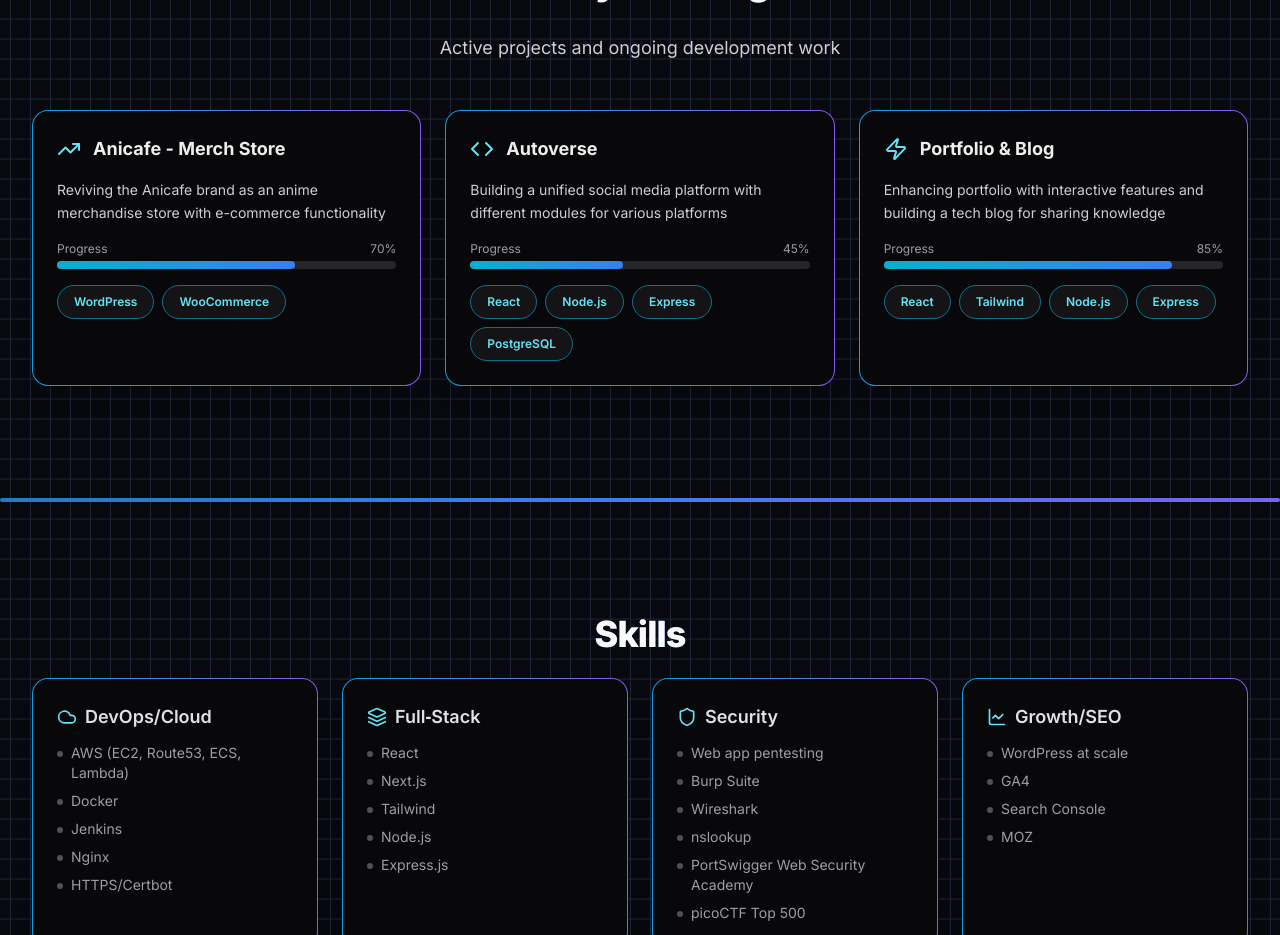
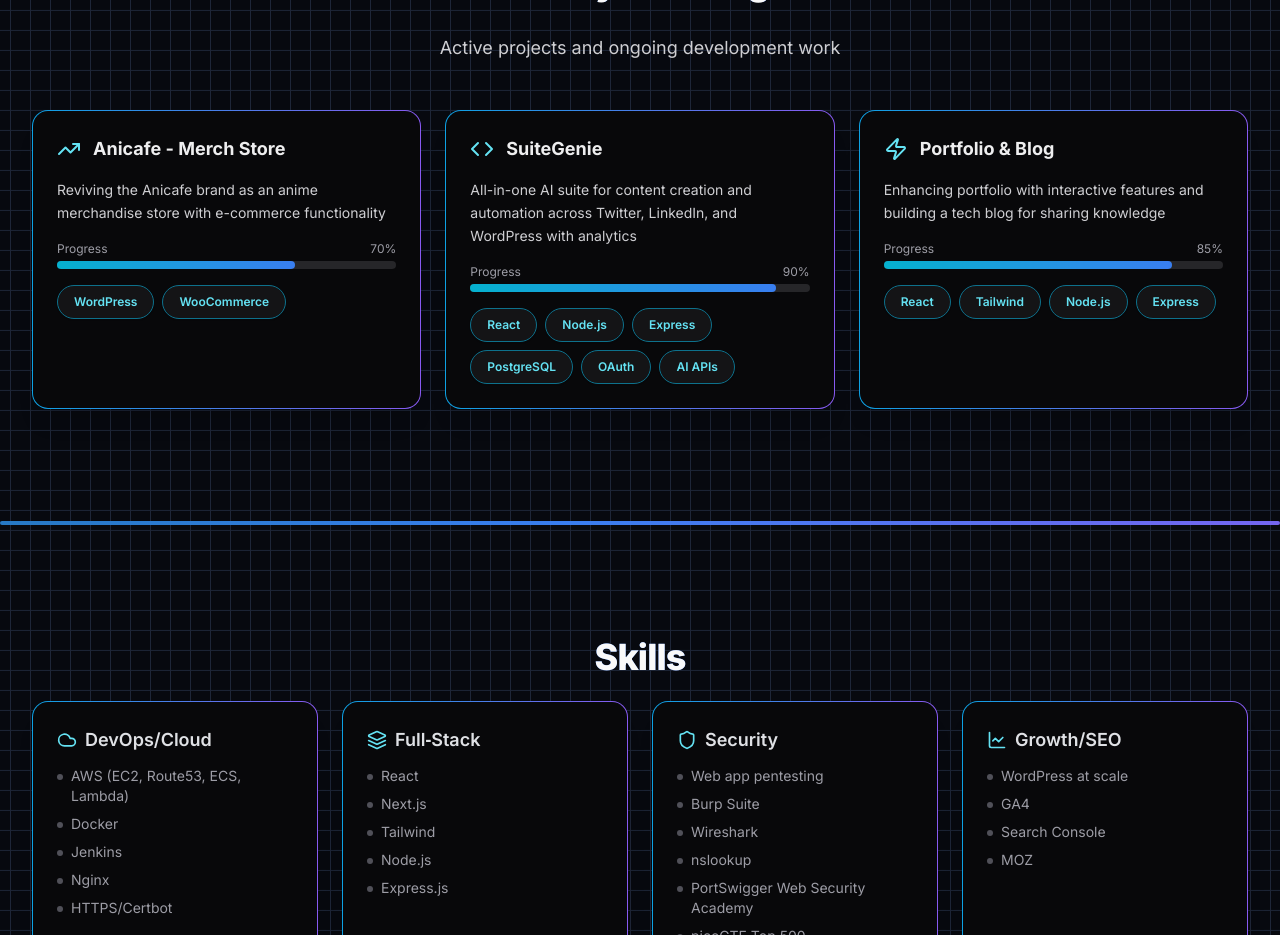
Before and after one commit to Kanishk2404/saraswatportfolio, a React (Vite) app in the folder client/: page / in a window 1280 px wide. Shown: the part 1060-1995 px from the top of the page. Built offline with nearby package versions, Linux system fonts and the light colour scheme.

Commit message:
updating

```diff
--- a/client/src/data/blog.js
+++ b/client/src/data/blog.js
@@ -49,7 +49,7 @@
 
         <div class="mb-6">
           <blockquote class="border-l-4 border-cyan-500 pl-4 italic text-zinc-300">
-            <p>Search Engine Optimization (SEO) in 2025 is no longer just about keywords — it's about experience, trust, and adaptability. Search engines now evaluate how well your website serves users through E-E-A-T (Expertise, Experience, Authoritativeness, Trustworthiness), Core Web Vitals, and structured data.</p>
+            <p>Search Engine Optimization (SEO) in 2025 is no longer just about keywords - it's about experience, trust, and adaptability. Search engines now evaluate how well your website serves users through E-E-A-T (Expertise, Experience, Authoritativeness, Trustworthiness), Core Web Vitals, and structured data.</p>
           </blockquote>
         </div>
 
@@ -138,7 +138,7 @@
 
         <details class="mb-4">
           <summary class="cursor-pointer font-medium text-cyan-300 hover:text-cyan-200">Is SEO still relevant in 2025?</summary>
-          <p class="mt-2 text-zinc-300">Yes — SEO has evolved, but it remains essential for visibility, credibility, and organic growth.</p>
+          <p class="mt-2 text-zinc-300">Yes - SEO has evolved, but it remains essential for visibility, credibility, and organic growth.</p>
         </details>
 
         <details class="mb-4">
@@ -158,7 +158,7 @@
 
         <details class="mb-4">
           <summary class="cursor-pointer font-medium text-cyan-300 hover:text-cyan-200">Should I use AI for SEO content?</summary>
-          <p class="mt-2 text-zinc-300">Yes — use AI for drafts and ideation, but always edit for accuracy, tone, and originality.</p>
+          <p class="mt-2 text-zinc-300">Yes - use AI for drafts and ideation, but always edit for accuracy, tone, and originality.</p>
         </details>
 
         <h2 class="text-xl font-semibold mt-6 mb-2">Conclusion</h2>
@@ -205,7 +205,7 @@
         <p>When I pushed the Docker images live, I didn't expect much at first. The pull counter climbed steadily - some users were friends or fellow developers I knew, but I guess at least 20 downloads came from outside our circle.</p>
         <img src="/images/dockerhub.png" alt="DockerHub Pulls" class="rounded-xl my-6" />
         <p>It felt encouraging to see real people interested in something that was supposed to be obsolete.</p>
-        <p>The memory hit me like a wave. My anime website days — the endless cycle of creating content for the site while spending hours crafting social media posts to promote it. The stress of maintaining presence across platforms while tools like Hootsuite demanded expensive monthly fees made it clear I wasn't alone in this struggle.</p>
+        <p>The memory hit me like a wave. My anime website days - the endless cycle of creating content for the site while spending hours crafting social media posts to promote it. The stress of maintaining presence across platforms while tools like Hootsuite demanded expensive monthly fees made it clear I wasn't alone in this struggle.</p>
 
         <h2>Chapter 3: The Vision</h2>
         <p>After starting to build the Tweet Automator for multiple users and the platform, I contacted my teammates Abhay Bharti and Ashutosh Singh. We started ambitious: separate modules for the main platform, Twitter integration, and LinkedIn automation. We thought modularity meant smart architecture.</p>
--- a/client/src/data/projects.js
+++ b/client/src/data/projects.js
@@ -48,7 +48,7 @@
     ]
   },
   'cloud-bouncer': {
-    title: 'Cloud Bouncer (2024) — SIH (MoD) DDoS/DoS Protection Tool',
+    title: 'Cloud Bouncer (2024) - SIH (MoD) DDoS/DoS Protection Tool',
     role: 'Team Lead',
     oneLiner: 'AI-powered DDoS/DoS protection tool with automated detection, response, and analysis. Built for Smart India Hackathon with comprehensive traffic monitoring and protection modules.',
     highlights: [
@@ -181,7 +181,7 @@
   },
   'ec2-nginx-https': {
     title: 'EC2 + Route53 + Nginx + HTTPS Production Deployment (2025)',
-    oneLiner: 'Full production deployment of Autoverse platform from localhost to https://kanishksaraswat.me with complete DevOps infrastructure.',
+    oneLiner: 'Full production deployment of SuiteGenie platform from localhost to https://kanishksaraswat.me with complete DevOps infrastructure.',
     infrastructure: [
       'AWS EC2 (Ubuntu) with proper security groups (ports 22, 80, 443)',
       'Route 53 DNS management with A records for kanishksaraswat.me',
@@ -231,17 +231,17 @@
 
 export const ventures = [
   {
-    id: 'autoverse',
-    title: 'Autoverse',
-    description: 'Building a platform that includes AI with modular tools for content and social workflows. Starting with separate modules; simple, logged‑in access. Also built a local AI for content development; will host publicly after traction (traffic, initial revenue, or grant).',
-    status: 'Building',
+    id: 'suitegenie',
+    title: 'SuiteGenie',
+    description: 'The all-in-one AI suite for creators, marketers, and teams. Effortlessly generate, schedule, and manage content across every platform. Features Tweet Genie, LinkedIn Automator, and WordPress Automator with OAuth integration, bulk content creation, and performance analytics.',
+    status: 'Live',
     image: '/images/profile.jpg', // No direct match, using profile.jpg
-    cta: 'Contact',
-    ctaLink: '/contact',
+    cta: 'Visit SuiteGenie',
+    ctaLink: 'https://suitegenie.com',
   },
   {
     id: 'anicafe-merch',
-    title: 'Anicafe — Merch',
+    title: 'Anicafe - Merch',
     description: 'Reviving the Anicafe brand as an anime merchandise store with a modern e‑commerce stack and CI/CD.',
     status: 'In progress',
     image: '/images/anicafe2.jpeg',
--- a/client/src/pages/Experience.jsx
+++ b/client/src/pages/Experience.jsx
@@ -52,6 +52,21 @@
 
         {/* Experience Timeline */}
         <div className="space-y-8">
+          <Exp
+            company="Bluez"
+            role="Website Development/SEO"
+            date="Jan 2026 – Present"
+            location="Remote"
+            achievements={[
+              'Working on website development and optimization',
+              'Implementing comprehensive SEO strategies',
+              'Improving site performance and user experience',
+              'Optimizing content for search engine visibility'
+            ]}
+            tech={['Web Development', 'SEO', 'Content Optimization', 'Analytics']}
+            icon={TrendingUp}
+          />
+
           <Exp
             company="Sparklehood"
             role="DevOps/SEO/Full‑Stack"
--- a/client/src/pages/Home.jsx
+++ b/client/src/pages/Home.jsx
@@ -21,10 +21,10 @@
     icon: TrendingUp
   },
   {
-    title: "Autoverse",
-    description: "Building a unified social media platform with different modules for various platforms",
-    tech: ["React", "Node.js", "Express", "PostgreSQL"],
-    progress: 45,
+    title: "SuiteGenie",
+    description: "All-in-one AI suite for content creation and automation across Twitter, LinkedIn, and WordPress with analytics",
+    tech: ["React", "Node.js", "Express", "PostgreSQL", "OAuth", "AI APIs"],
+    progress: 90,
     icon: Code
   },
   {
--- a/client/src/pages/Venture.jsx
+++ b/client/src/pages/Venture.jsx
@@ -1,17 +1,21 @@
 import { useParams, Link } from 'react-router-dom'
 
 const ventures = {
-  'autoverse': {
-    title: 'Autoverse',
-    status: 'Building',
+  'suitegenie': {
+    title: 'SuiteGenie',
+    status: 'Live',
     body: [
-      'Building a platform that includes AI with modular tools for content and social workflows.',
-      'Starting with separate modules; simple, logged‑in access.',
-      'Also built a local AI for content development; will host publicly after traction (traffic, initial revenue, or grant).'
+      'All-in-one AI suite for creators, marketers, and teams to automate content creation, scheduling, and publishing.',
+      'Tweet Genie: AI-powered tweet and thread generation with OAuth integration, bulk creation, and performance analytics.',
+      'LinkedIn Automator: Professional networking made effortless with thought-leadership content generation and scheduling.',
+      'WordPress Automator: Transform your blog into a content powerhouse with SEO-optimized posts and auto-publishing.',
+      'Bulk Scheduling: Create and schedule dozens of posts in one go. Plan entire campaigns, fill your calendar, and save hours of work - no more manual posting.',
+      'Features: Content & Image Generation, Engagement Analytics, BYOK (Bring Your Own Keys), and Campaign Planning.',
+      'Trusted by creators and businesses worldwide, saving up to 80% on AI costs with your own API keys.'
     ]
   },
   'anicafe-merch': {
-    title: 'Anicafe — Merch',
+    title: 'Anicafe - Merch',
     status: 'In progress',
     body: [
       'Reviving the Anicafe brand as an anime merchandise store with a modern e‑commerce stack and CI/CD.'
--- a/client/src/pages/Ventures.jsx
+++ b/client/src/pages/Ventures.jsx
@@ -2,18 +2,20 @@
 
 const ventures = [
   {
-    slug: 'autoverse',
-    title: 'Autoverse',
-    status: 'Building',
+    slug: 'suitegenie',
+    title: 'SuiteGenie',
+    status: 'Live',
     body: [
-      'Building a platform that includes AI with modular tools for content and social workflows.',
-      'Starting with separate modules; simple, logged‑in access.',
-      'Also built a local AI for content development; will host publicly after traction (traffic, initial revenue, or grant).'
+      'All-in-one AI suite for creators, marketers, and teams. Automate content creation, scheduling, and publishing across all platforms.',
+      'Features Tweet Genie (OAuth integration, bulk content creation, analytics), LinkedIn Automator (professional content), and WordPress Automator (SEO-optimized posts).',
+      'Bulk Scheduling: Create and schedule dozens of posts in one go. Plan entire campaigns and save hours of work in minutes.',
+      'Includes engagement analytics, BYOK support (OpenAI, Gemini, Perplexity), and campaign planning tools.',
+      'Trusted by creators worldwide - save up to 80% on AI costs with your own API keys.'
     ]
   },
   {
     slug: 'anicafe-merch',
-    title: 'Anicafe — Merch',
+    title: 'Anicafe - Merch',
     status: 'In progress',
     body: [
       'Reviving the Anicafe brand as an anime merchandise store with a modern e‑commerce stack and CI/CD.'
```
Also changed, not shown: client/public/images/README.md, 1 other file (tests, documents, lock files or other folders). Lines whose indentation alone changed are shown as unchanged.
